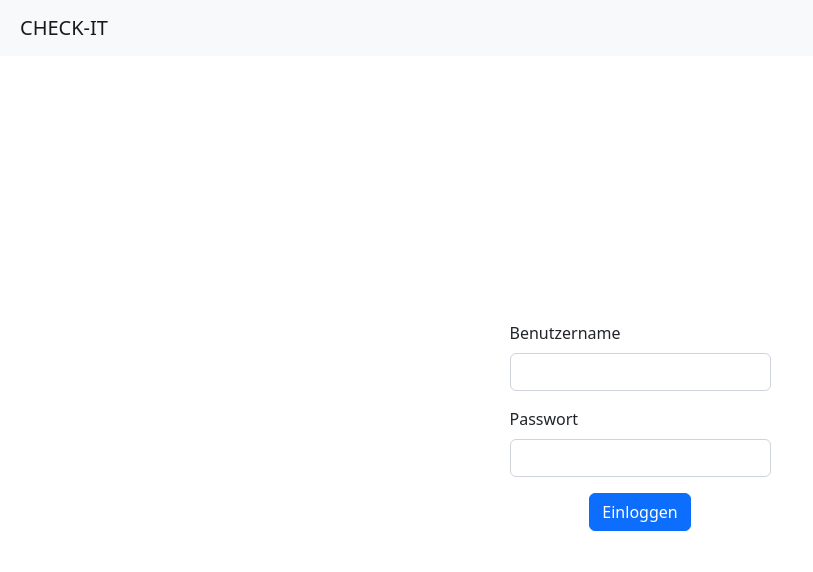
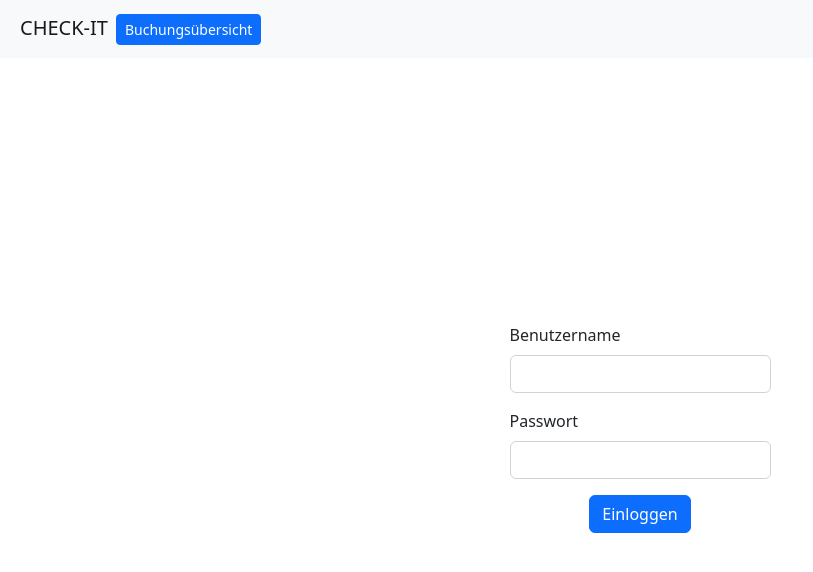
Before and after one commit to OliverFida/CheckIt, a React (Create React App) app in the folder frontend/: page /login in a window 1280 px wide. Shown: the top 572 px of the page, without its empty margins (0-813 px from the left). Built offline with nearby package versions, Linux system fonts and the light colour scheme.

Commit message:
update booking

```diff
--- a/frontend/src/css/components/UserPage.css
+++ b/frontend/src/css/components/UserPage.css
@@ -7,3 +7,7 @@ table.userprofile td {
     width: 50%;
     vertical-align: middle;
 }
+
+.bookingNotes {
+    max-height: 200px;
+}
--- a/frontend/src/pages/components/AppNavBar.js
+++ b/frontend/src/pages/components/AppNavBar.js
@@ -1,13 +1,25 @@
 // Component imports
 import React from 'react';
-import {Navbar, Stack} from 'react-bootstrap';
+import {Navbar, Stack, Button} from 'react-bootstrap';
+import { useNavigate } from 'react-router-dom';
 import AppNavUser from './AppNavUser';
 
 export default function AppNavBar({children}){
+    const navigate = useNavigate();
+
+    const clickHome = () => {
+        navigate("/home");
+    }
+
     return(
         <Navbar bg='light' expand='lg' style={{paddingLeft: '20px', paddingRight: '20px'}}>
             <Stack direction='horizontal' style={{width: '100%', justifyContent: 'space-between'}}>
-                <Navbar.Brand href='/home'>CHECK-IT</Navbar.Brand>
+                <Navbar.Brand href='/home'>
+                    CHECK-IT
+                    <Button onClick={clickHome} className='ms-2' size='sm'>
+                        Buchungsübersicht
+                    </Button>
+                </Navbar.Brand>
                 <Stack direction='horizontal' style={{gap: '10px'}}>
                     {children}
                     {localStorage.getItem('loginToken') !== null ? <AppNavUser /> : null}
--- a/frontend/src/pages/components/BookingModal.js
+++ b/frontend/src/pages/components/BookingModal.js
@@ -2,6 +2,8 @@
 import React, {useState, useEffect, useContext} from 'react';
 import { Modal, Button, Form } from 'react-bootstrap';
 import {HomePageContext} from '../../contexts/HomePageContext';
+
+import '../../css/components/UserPage.css';
 
 export default function BookingModal(){
     const {hpContext, setHpContext} = useContext(HomePageContext);
@@ -51,7 +53,7 @@ export default function BookingModal(){
                     </Form.Group>
                     <Form.Group controlId="bookingNotes">
                         <Form.Label>Notizen</Form.Label>
-                        <Form.Control as="textarea" row={3} />
+                        <Form.Control as="textarea" rows={3} className="bookingNotes" />
                     </Form.Group>
                 </Form><br />
                 Day: {state?.day} <br />
--- a/frontend/src/pages/components/StundenplanBooking.js
+++ b/frontend/src/pages/components/StundenplanBooking.js
@@ -1,12 +1,18 @@
 // Component imports
 import React, {useState, useEffect, useContext} from 'react';
 import moment from 'moment';
-import { Button } from 'react-bootstrap';
+import { Button, OverlayTrigger, Tooltip } from 'react-bootstrap';
 import { HomePageContext } from '../../contexts/HomePageContext';
 
 export default function StundenplanBooking({day, lesson}){
     const {hpContext, setHpContext} = useContext(HomePageContext);
     const [state, setState] = useState({variant: 'light', disabled: false, onClick: null, text: "", user: null});
+
+    const renderTooltip = (props) => (
+        <Tooltip id="button-tooltip" {...props}>
+          Tooltip Beispiel
+        </Tooltip>
+      );
 
     useEffect(() => {
         var targetHour = lesson.start.substring(0, 2);
@@ -38,9 +44,11 @@ export default function StundenplanBooking({day, lesson}){
 
     return(
         <td>
-            <Button className="buchenBtn" variant={state.variant} disabled={state.disabled} onClick={state.onClick}>
-                {state.text}<br />{state.user}
-            </Button>
+            <OverlayTrigger overlay={renderTooltip}>
+                <Button className="buchenBtn" variant={state.variant} disabled={state.disabled} onClick={state.onClick}>
+                    {state.text}<br />{state.user}
+                </Button>
+            </OverlayTrigger>
         </td>
     );
 }
```
